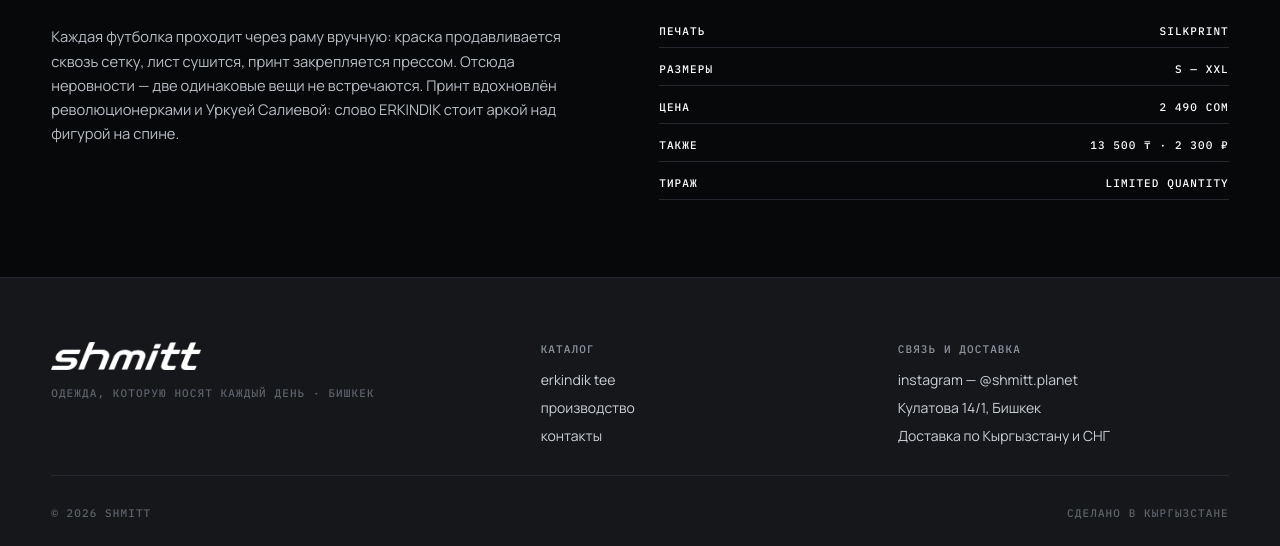
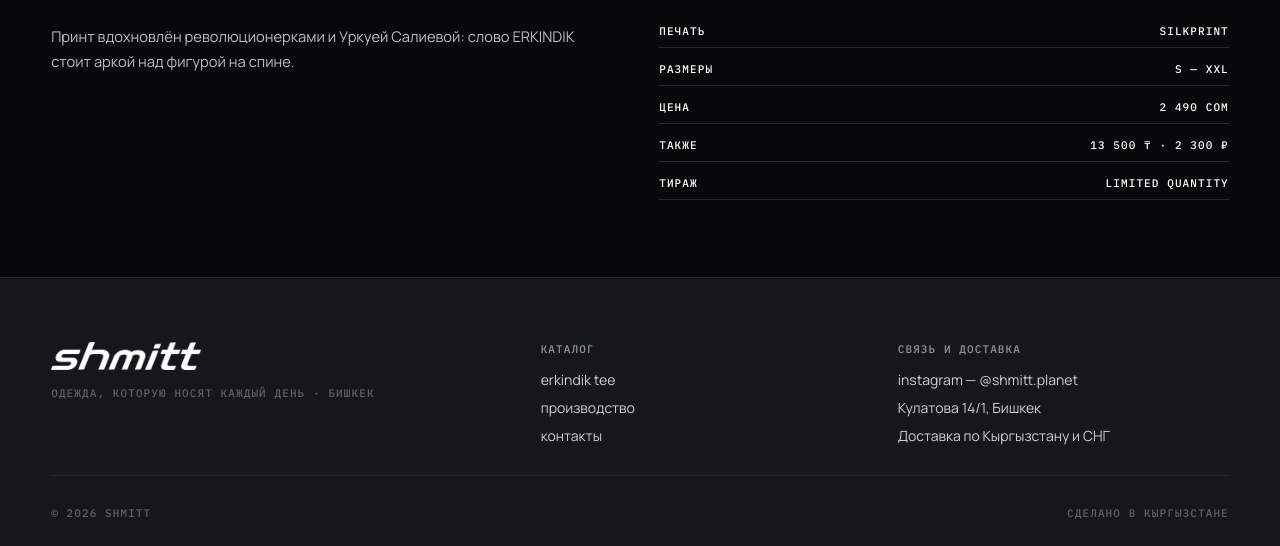
Before and after one commit to anhedoninn/shmitt, a plain HTML site: page index.html in a window 1280 px wide. Shown: the part 2025-2571 px from the top of the page. Drawn offline with Linux system fonts and the light colour scheme; a web font is replaced by a local one.

Commit message:
Update product description in index.html
Removed the description about the manual printing process from the text.

```diff
--- a/index.html
+++ b/index.html
@@ -304,7 +304,7 @@ button{font:inherit;color:inherit;background:none;border:0;cursor:pointer}
     </div>
     <div class="wrap">
       <div class="say">
-        <p>Каждая футболка проходит через раму вручную: краска продавливается сквозь сетку, лист сушится, принт закрепляется прессом. Отсюда неровности — две одинаковые вещи не встречаются. Принт вдохновлён революционерками и Уркуей Салиевой: слово ERKINDIK стоит аркой над фигурой на спине.</p>
+        <p>Принт вдохновлён революционерками и Уркуей Салиевой: слово ERKINDIK стоит аркой над фигурой на спине.</p>
         <div class="stat util">
           <div><span>печать</span><span>silkprint</span></div>
           <div><span>размеры</span><span>S — XXL</span></div>
```
